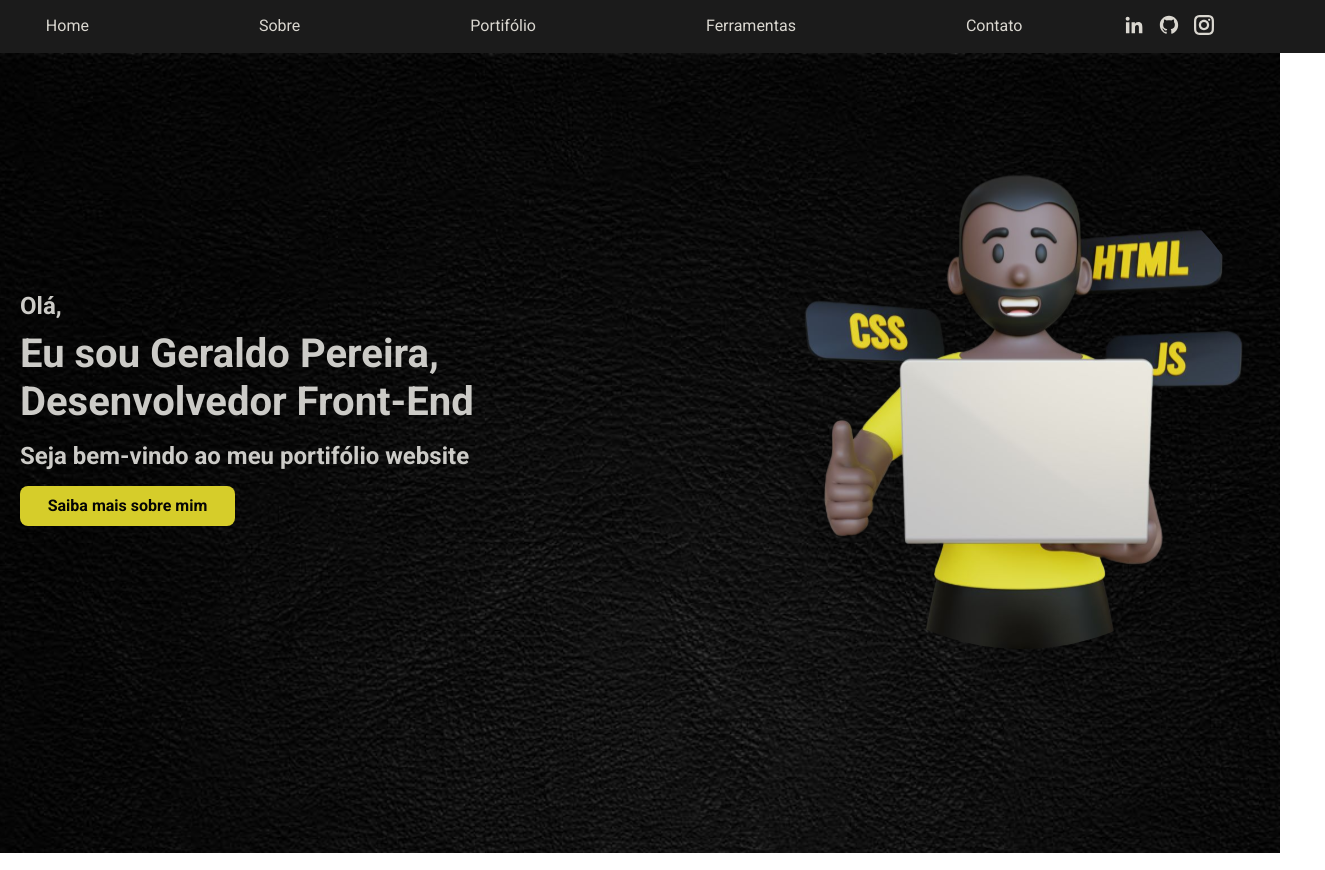
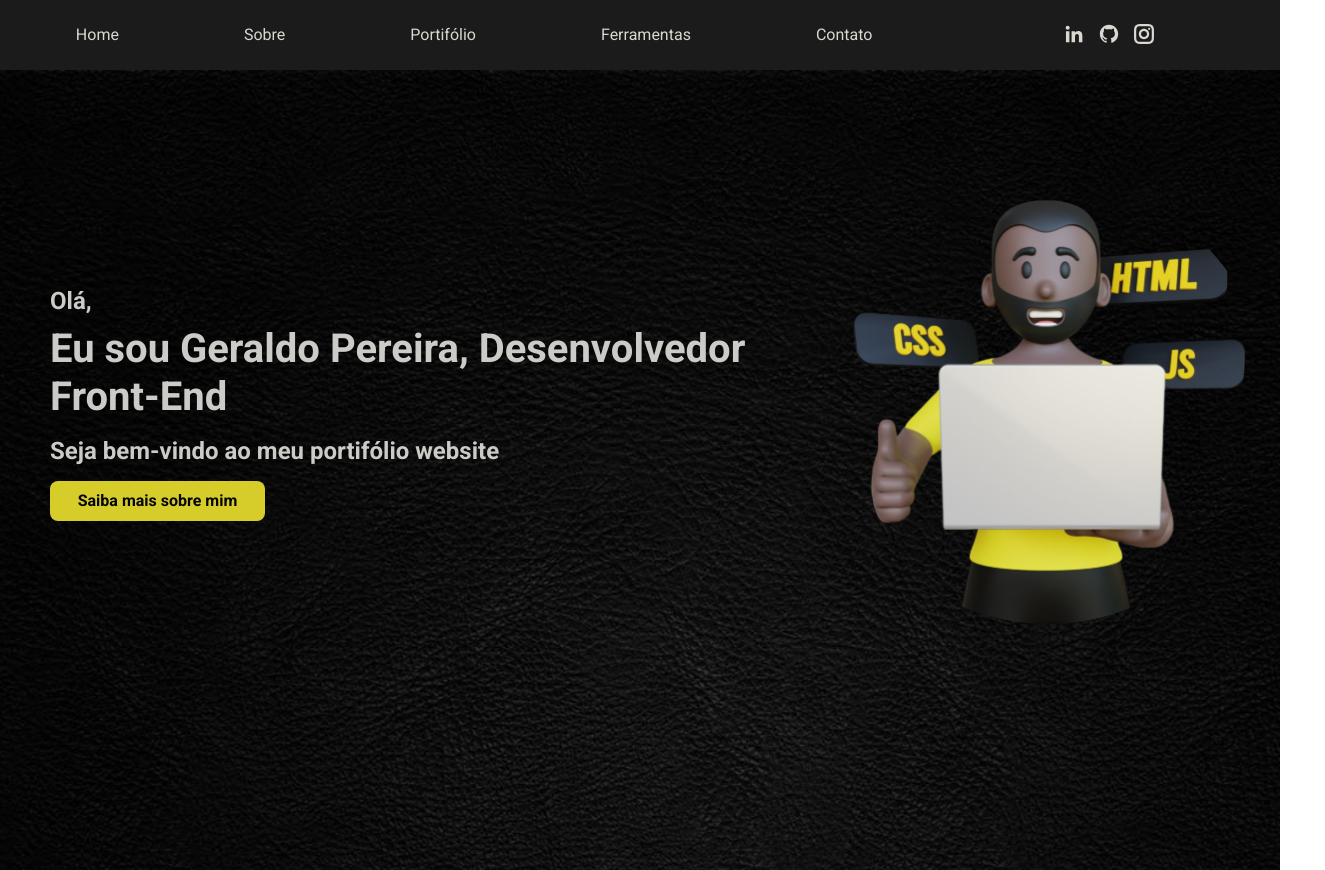
Before and after one commit to Geraldopereirads/Portifolio-Pessoal, a React (Vite) app: page / in a window 1280 px wide. Shown: the whole page, 1325 px wide, since content can reach past the window. Built offline with nearby package versions, Linux system fonts and the light colour scheme.

Commit message:
fix: repair layout homePage

```diff
--- a/src/components/header/styleHeader.ts
+++ b/src/components/header/styleHeader.ts
@@ -7,13 +7,11 @@ export const StyleHeader = styled.header`
   justify-content: space-between;
   background-color: var(--header-color);
 
-  padding: 15px;
-  padding-right: 30px;
+  width: 100%;
+  max-width: 100%;
+  height: 70px;
 
-  width: 100%;
-
-
-  @media (min-width: 700px) {
+  @media (min-width: 701px) {
     justify-content: space-around;
   }
 
@@ -33,7 +31,7 @@ export const StyleDivSociaisHeader = styled.div`
 
 export const StyleNavHeader = styled.nav`
   display: flex;
-  gap: 50px;
+  gap: 30px;
 
   a {
     border-bottom: solid 1px transparent;
@@ -48,27 +46,29 @@ export const StyleNavHeader = styled.nav`
   }
 
   @media (min-width: 800px) {
+    gap: 50px;
+  }
+
+  @media (min-width: 900px) {
+    gap: 60px;
+  }
+
+  @media (min-width: 1000px) {
     gap: 75px;
   }
 
-  @media (min-width: 900px) {
-    gap: 100px;
-  }
-
-  @media (min-width: 1000px) {
-    gap: 120px;
-  }
-
   @media (min-width: 1100px) {
-    gap: 130px;
+    gap: 90px;
   }
 
   @media (min-width: 1200px) {
-    gap: 170px;
+    gap: 125px;
   }
 `;
 export const StyleButtonMenu = styled.span`
-  @media (min-width: 700px) {
+  padding-left: 20px;
+
+  @media (min-width: 701px) {
     display: none;
   }
 `;
--- a/src/pages/HomePage/MainHomePage/styleMain.ts
+++ b/src/pages/HomePage/MainHomePage/styleMain.ts
@@ -4,7 +4,6 @@ export const StyleMainContainer = styled.main`
   display: flex;
   flex-direction: column;
   align-items: flex-start;
-  overflow-x: hidden;
 
   h1 {
     color: var(--text-clarified);
@@ -45,11 +44,14 @@ export const StyleMainContainer = styled.main`
 
   img {
     width: 90%;
+    padding-top: 40px;
   }
 
   @media (min-width: 430px) {
     img {
+      padding-top: 30px;
       width: 70%;
+      margin: 0 auto;
     }
 
     h1 {
@@ -70,10 +72,22 @@ export const StyleMainContainer = styled.main`
     flex-direction: row;
     align-items: center;
 
-    padding-top: 90px;
+    padding-top: 70px;
+
+    h1 {
+      font-size: 1.6rem;
+    }
+
+    h1 small {
+      font-size: 1rem;
+    }
+
+    h2 {
+      font-size: 1rem;
+    }
 
     img {
-      width: 55%;
+      width: 120%;
     }
   }
 
@@ -89,21 +103,58 @@ export const StyleMainContainer = styled.main`
     h2 {
       font-size: 1rem;
     }
+
+    img {
+      width: 110%;
+    }
+  }
+
+  @media (min-width: 700px) {
+    img {
+      width: 90%;
+    }
   }
 
   @media (min-width: 800px) {
     h1 {
       font-size: 2.5rem;
     }
-    h1 small{
+    h1 small {
       font-size: 1.5rem;
     }
-    h2{
+    h2 {
       font-size: 1.5rem;
     }
 
-    img{
-      width: 46%;
+    img {
+      width: 120%;
+    }
+  }
+
+  @media (min-width: 900px) {
+    img {
+      width: 100%;
+    }
+  }
+
+
+  @media (min-width: 980px) {
+    img {
+      width: 80%;
+    }
+  }
+
+
+  @media (min-width: 980px) {
+    img {
+      width: 65%;
+    }
+  }
+
+
+  @media (min-width: 1100px) {
+    img {
+      width: 40%;
     }
   }
 `;
@@ -112,12 +163,19 @@ export const StyleDivMainContainer = styled.div`
   display: flex;
   flex-direction: column;
   gap: 15px;
-  max-width: 98%;
+  max-width: 87%;
+  padding-top: 20px;
 
-  a:hover{
-   color: var(--title-nav);
-   background-color: var(--header-color);
+  a:hover {
+    background-color: var(--title-nav);
   }
 
+  @media (min-width: 700px) {
+    padding-left: 30px;
+  }
+
+  @media (min-width: 700px) {
+    padding-left: 30px;
+  }
 
 `;
--- a/src/styles/reset.ts
+++ b/src/styles/reset.ts
@@ -6,6 +6,10 @@ export const Reset = createGlobalStyle`
    License: none (public domain)
 */
 @import url('https://fonts.googleapis.com/css2?family=Roboto:ital,wght@0,100;0,300;0,400;0,500;0,700;0,900;1,100;1,300;1,400;1,500;1,700;1,900&display=swap');
+
+*{
+	overflow: hidden;
+}
 html, body, div, span, applet, object, iframe,
 h1, h2, h3, h4, h5, h6, p, blockquote, pre,
 a, abbr, acronym, address, big, cite, code,
```
